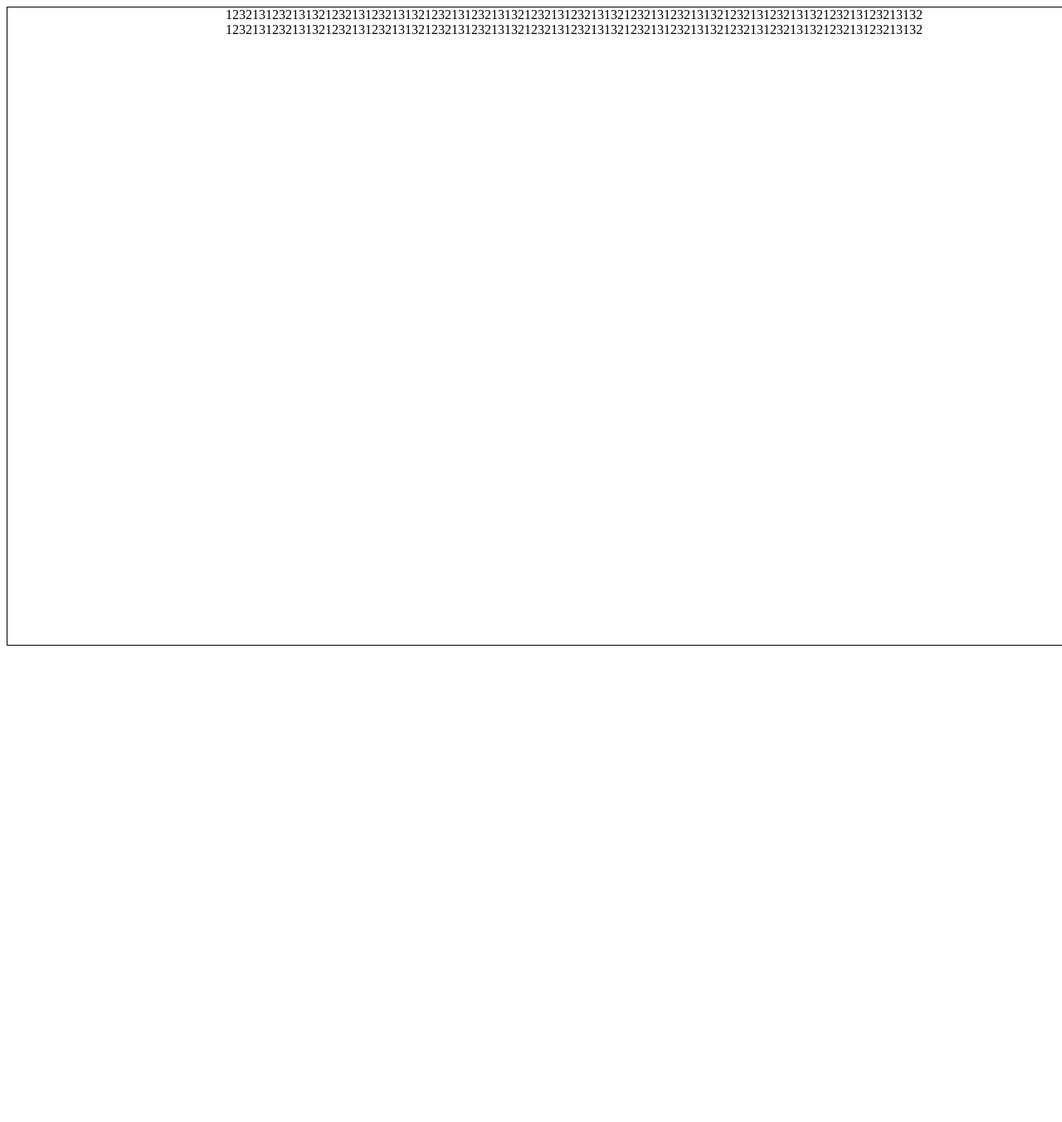
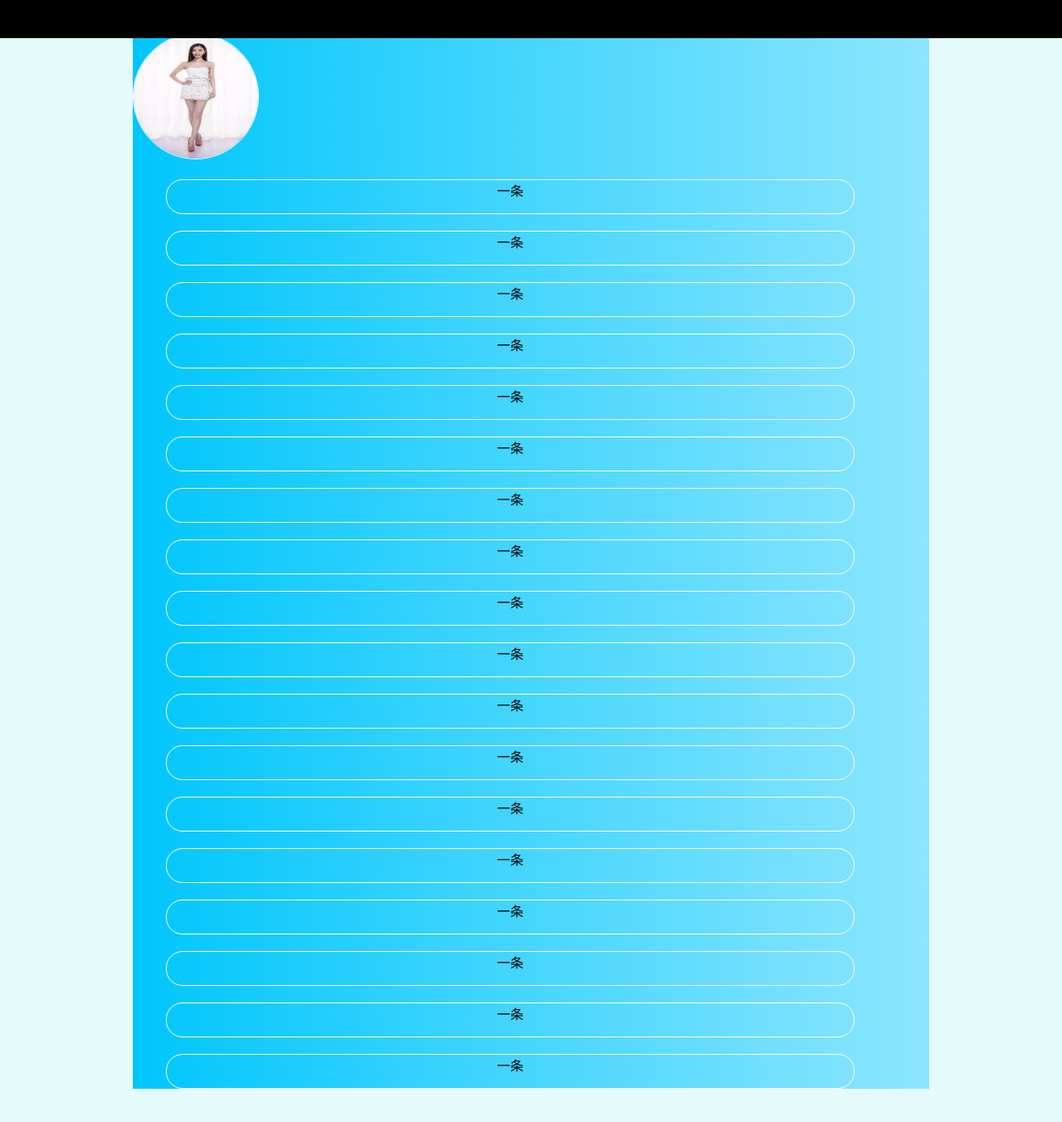
Before and after one commit to NickDone/H5me, a PHP site: page /aboutMe.html in a window 1280 px wide; the page is wider, and only the part inside the window is pictured. Shown: that part at 83% size. Before the commit the page ends 778 px from the top of that part, so only its background shows below. Run offline with PHP 8.4, Linux system fonts and the light colour scheme.

Commit message:
添加aboutme基本页面20150806
后面考虑采用angularjs搭建

```diff
--- a/aboutMe.html
+++ b/aboutMe.html
@@ -2,16 +2,41 @@
 
 <html>
 	<head>
-
+		<meta charset="utf-8">
 		<meta name="viewport" content="width=device-width, initial-scale=1.0, minimum-scale=0.1, maximum-scale=1.0, user-scalable=no" />
 		<link rel="stylesheet" href="css/aboutme.css" type="text/css"/>
 	</head>
 
 
 	<body>
+		<ul id="menu">
+
+		</ul>
+
 		<div id='myInfo'>
-			123213123213132123213123213132123213123213132123213123213132123213123213132123213123213132123213123213132<br>
-			123213123213132123213123213132123213123213132123213123213132123213123213132123213123213132123213123213132<br>
+			<div id="top">
+				<img src='images/1.jpg'/>
+			</div>
+			<div id="myinfo">
+				<ul>
+					<li>一条</li>
+					<li>一条</li><li>一条</li>
+					<li>一条</li>
+					<li>一条</li>
+					<li>一条</li>
+					<li>一条</li>
+					<li>一条</li>
+					<li>一条</li>
+					<li>一条</li>
+					<li>一条</li><li>一条</li>
+					<li>一条</li>
+					<li>一条</li>
+					<li>一条</li>
+					<li>一条</li>
+					<li>一条</li>
+					<li>一条</li>
+				</Ul>
+			<div>
 		</div>
 	</body>
 </html>
--- a/css/aboutme.css
+++ b/css/aboutme.css
@@ -1,11 +1,54 @@
 body{
 	text-align:center;
+
+	background:rgba(0,222,223,0.1);
+
 }
 
 #myInfo{
-	border:1px solid black;
-	width:1366px;
-	height:768px;
-	margin: auto;
+	margin:40px auto;
+	width:960px;
+	height:auto;
+
+	background-image: -webkit-linear-gradient(left,#00C6FC 0%,#FFFFFF 180% );
+	background-image:-moz-linear-gradient(left,#00C6FC 0%,#FFFFFF 180% );
+	background-image: -ms-linear-gradient(left,#00C6FC 0%,#FFFFFF 180% );
+    background-image: linear-gradient(left,#00C6FC 0%,#FFFFFF 180% );
+}
+
+#menu{
+	margin-top:-40px;
+	margin-left:-10px;
+	width:100%;
+	height:46px;
+
+	position:fixed;
+	background:black;
+}
+
+#top{
+
+	text-align:left;
+}
+#top img{
+
+	border:1px solid white;
+	width:150px;
+	height:150px;
+	-webkit-border-radius:150px;
+	-moz-border-radius:150px;
+	border-radius:150px;
 
 }
+
+
+#myinfo  li{
+	border:1px solid  white;
+	list-style:none;
+	height:40px;
+	width:90%;
+	margin-top:20px;
+	-webkit-border-radius:20px;
+	-moz-border-radius:20px;
+
+}
```
Also changed, not shown: css/me.css (added, +9 -0 lines), me.html (+1 -7 lines), src/me.js (+13 -6 lines), images/bgimg.jpg (added).
